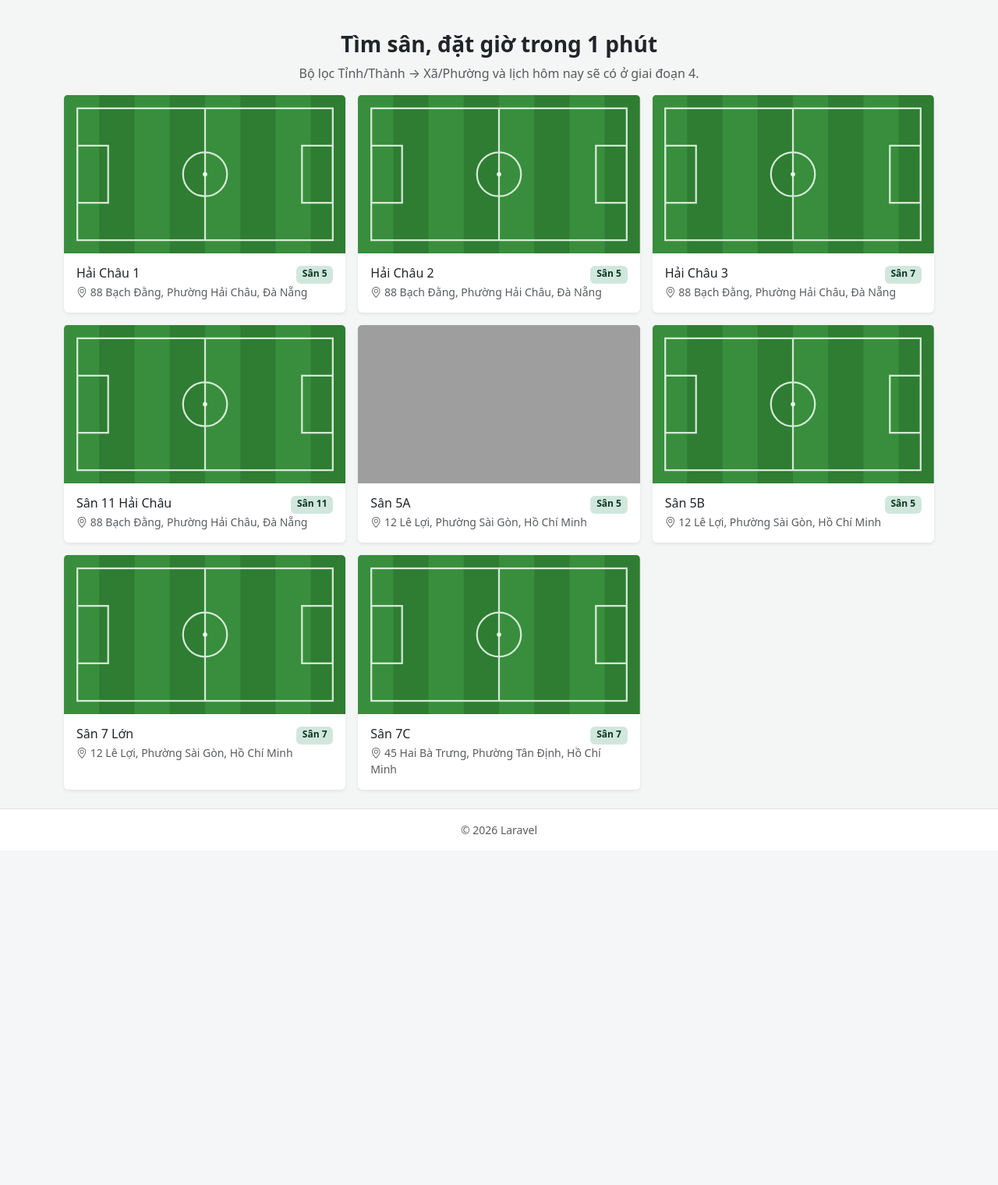
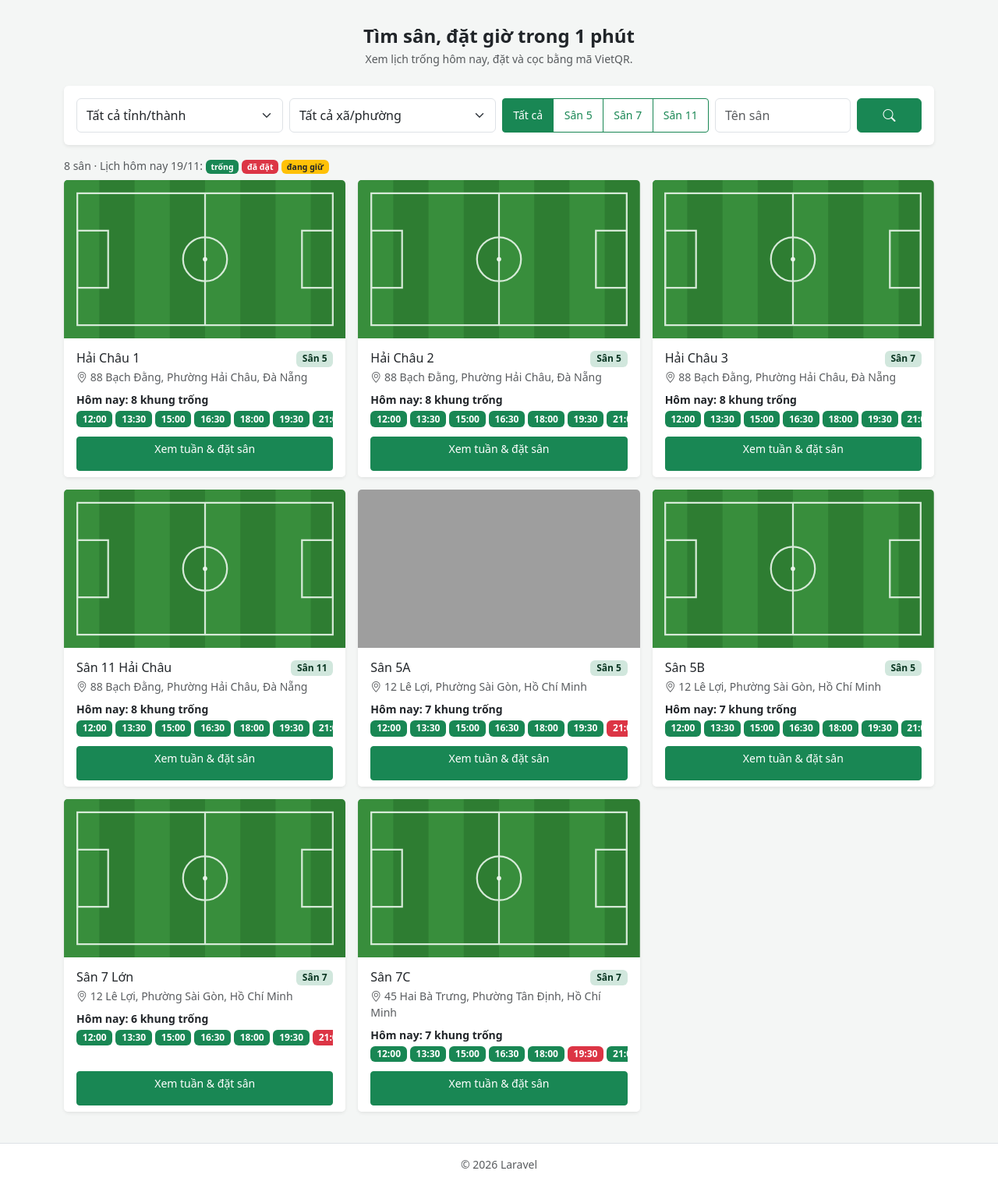
Before and after one commit to duy-2708/dat-san, a Laravel app: page / in a window 1280 px wide. Shown: the part 60-1580 px from the top of the page at 78% size. Before the commit the page ends 1130 px from the top, so only its background shows below. Run offline with Laravel 12, Linux system fonts and the light colour scheme; data comes from the database, SQL or seed files in the repository; tables that the repository leaves empty hold one stand-in row (values such as "Sample post"); parts of the project's set-up code (start-up, migrations or seed data) failed here and were passed over; grey boxes are pictures that could not be loaded.

Commit message:
Giai doan 4: trang chu loc tinh/xa/loai san va lich hom nay

```diff
--- /dev/null
+++ b/app/Http/Controllers/TrangChuController.php
@@ -0,0 +1,54 @@
+<?php
+
+namespace App\Http\Controllers;
+
+use App\Models\San;
+use App\Models\TinhThanh;
+use App\Models\XaPhuong;
+use App\Services\DatSanService;
+use App\Services\LichSan;
+use Illuminate\Http\Request;
+use Illuminate\View\View;
+
+/** Trang chủ: lọc Tỉnh/Thành → Xã/Phường + loại sân, mỗi sân kèm lịch HÔM NAY (trống / đã đặt). */
+class TrangChuController extends Controller
+{
+    public function index(Request $request, LichSan $lich, DatSanService $datSan): View
+    {
+        $loc = $request->validate([
+            'tinh' => ['nullable', 'integer'],
+            'xa' => ['nullable', 'integer'],
+            'loai' => ['nullable', 'in:5,7,11'],
+            'q' => ['nullable', 'string', 'max:100'],
+        ]);
+
+        $sans = San::query()
+            ->with(['anhSans', 'xaPhuong.tinhThanh'])
+            ->where('trang_thai', 'hoat_dong')
+            // chủ sân còn hạn gói & không bị khoá
+            ->whereHas('chuSan', fn ($q) => $q->where('trang_thai', 'hoat_dong')
+                ->whereHas('hoSoChuSan', fn ($h) => $h->where('het_han_luc', '>', now())))
+            ->when($loc['tinh'] ?? null, fn ($q, $t) => $q->whereHas('xaPhuong', fn ($x) => $x->where('tinh_thanh_id', $t)))
+            ->when($loc['xa'] ?? null, fn ($q, $x) => $q->where('xa_phuong_id', $x))
+            ->when($loc['loai'] ?? null, fn ($q, $l) => $q->where('loai_san', $l))
+            ->when($loc['q'] ?? null, fn ($q, $t) => $q->where(fn ($w) => $w
+                ->where('ten', 'like', "%{$t}%")->orWhere('biet_danh', 'like', "%{$t}%")))
+            ->orderBy('ten')
+            ->paginate(12)
+            ->withQueryString();
+
+        $datSan->nhaChoQuaHan(); // nhả ô quá hạn 1 lần trước khi dựng lịch
+        $homNay = [];
+        foreach ($sans as $s) {
+            $homNay[$s->id] = $lich->tuan($s, today(), 1)[0]['khungs']; // KHÔNG lộ người đặt
+        }
+
+        return view('trang-chu', [
+            'sans' => $sans,
+            'homNay' => $homNay,
+            'loc' => $loc,
+            'tinhThanhs' => TinhThanh::orderBy('thu_tu')->get(),
+            'xaPhuongs' => ($loc['tinh'] ?? null) ? XaPhuong::where('tinh_thanh_id', $loc['tinh'])->orderBy('ten')->get() : collect(),
+        ]);
+    }
+}
--- a/resources/views/trang-chu.blade.php
+++ b/resources/views/trang-chu.blade.php
@@ -1,25 +1,95 @@
 @extends('layouts.app')
-@section('title', 'Trang chủ')
+@section('title', 'Đặt sân bóng')
 
 @section('content')
-<div class="text-center py-3">
-    <h1 class="h3 fw-bold">Tìm sân, đặt giờ trong 1 phút</h1>
-    <p class="text-muted mb-0">Bộ lọc Tỉnh/Thành → Xã/Phường và lịch hôm nay sẽ có ở giai đoạn 4.</p>
+<div class="text-center py-2">
+    <h1 class="h4 fw-bold mb-1">Tìm sân, đặt giờ trong 1 phút</h1>
+    <p class="text-muted small mb-3">Xem lịch trống hôm nay, đặt và cọc bằng mã VietQR.</p>
 </div>
+
+<form method="GET" action="{{ route('trang-chu') }}" class="card border-0 shadow-sm mb-3">
+    <div class="card-body row g-2">
+        <div class="col-12 col-md-3">
+            <select name="tinh" id="locTinh" class="form-select" data-xa-phuong="#locXa">
+                <option value="">Tất cả tỉnh/thành</option>
+                @foreach ($tinhThanhs as $t)
+                    <option value="{{ $t->id }}" @selected((int) ($loc['tinh'] ?? 0) === $t->id)>{{ $t->ten }}</option>
+                @endforeach
+            </select>
+        </div>
+        <div class="col-12 col-md-3">
+            <select name="xa" id="locXa" class="form-select">
+                <option value="">Tất cả xã/phường</option>
+                @foreach ($xaPhuongs as $x)
+                    <option value="{{ $x->id }}" @selected((int) ($loc['xa'] ?? 0) === $x->id)>{{ $x->ten }}</option>
+                @endforeach
+            </select>
+        </div>
+        <div class="col-12 col-md-3">
+            <div class="btn-group w-100" role="group">
+                @foreach (['' => 'Tất cả', '5' => 'Sân 5', '7' => 'Sân 7', '11' => 'Sân 11'] as $gt => $ten)
+                    <input type="radio" class="btn-check" name="loai" value="{{ $gt }}" id="loai{{ $gt ?: 'all' }}" @checked((string) ($loc['loai'] ?? '') === (string) $gt)>
+                    <label class="btn btn-outline-success btn-sm d-flex align-items-center justify-content-center" for="loai{{ $gt ?: 'all' }}">{{ $ten }}</label>
+                @endforeach
+            </div>
+        </div>
+        <div class="col-8 col-md-2"><input name="q" value="{{ $loc['q'] ?? '' }}" class="form-control" placeholder="Tên sân"></div>
+        <div class="col-4 col-md-1"><button class="btn btn-success w-100"><i class="bi bi-search"></i></button></div>
+    </div>
+</form>
+
+<div class="small text-muted mb-2">{{ $sans->total() }} sân · Lịch hôm nay {{ today()->format('d/m') }}:
+    <span class="badge bg-success">trống</span> <span class="badge bg-danger">đã đặt</span> <span class="badge bg-warning text-dark">đang giữ</span></div>
+
 <div class="row g-3">
     @forelse ($sans as $s)
+        @php
+            $khungs = collect($homNay[$s->id] ?? [])->where('trang_thai', '!=', 'qua_gio');
+            $soTrong = $khungs->where('trang_thai', 'trong')->count();
+        @endphp
         <div class="col-12 col-md-6 col-lg-4">
-            <a href="{{ route('san.show', $s) }}" class="card h-100 border-0 shadow-sm text-decoration-none text-body">
-                <div class="ratio ratio-16x9"><img src="{{ $s->anhDaiDien() }}" class="card-img-top object-fit-cover" alt="{{ $s->ten }}" loading="lazy"></div>
-                <div class="card-body">
-                    <div class="d-flex justify-content-between"><h2 class="h6 mb-1">{{ $s->tenHienThi() }}</h2>
-                        <span class="badge bg-success-subtle text-success-emphasis">{{ \App\Models\San::LOAI[$s->loai_san] }}</span></div>
-                    <div class="small text-muted"><i class="bi bi-geo-alt"></i> {{ $s->diaChiDayDu() }}</div>
+            <div class="card h-100 border-0 shadow-sm">
+                <a href="{{ route('san.show', $s) }}" class="ratio ratio-16x9 d-block">
+                    <img src="{{ $s->anhDaiDien() }}" class="card-img-top object-fit-cover" alt="{{ $s->ten }}" loading="lazy">
+                </a>
+                <div class="card-body pb-2">
+                    <div class="d-flex justify-content-between gap-2">
+                        <h2 class="h6 mb-1"><a href="{{ route('san.show', $s) }}" class="text-decoration-none text-body">{{ $s->tenHienThi() }}</a></h2>
+                        <span class="badge bg-success-subtle text-success-emphasis align-self-start">{{ \App\Models\San::LOAI[$s->loai_san] }}</span>
+                    </div>
+                    <div class="small text-muted mb-2"><i class="bi bi-geo-alt"></i> {{ $s->diaChiDayDu() }}</div>
+                    <div class="small fw-semibold mb-1">Hôm nay: {{ $soTrong }} khung trống</div>
+                    <div class="d-flex flex-nowrap overflow-auto gap-1 pb-1" style="scrollbar-width: thin">
+                        @forelse ($khungs as $o)
+                            @php $mau = ['trong' => 'success', 'dang_giu' => 'warning', 'da_dat' => 'danger'][$o['trang_thai']]; @endphp
+                            <span class="badge bg-{{ $mau }}{{ $mau === 'warning' ? ' text-dark' : '' }} flex-shrink-0">{{ substr($o['khung']->gio_bat_dau, 0, 5) }}</span>
+                        @empty
+                            <span class="small text-muted">Hết giờ hôm nay</span>
+                        @endforelse
+                    </div>
                 </div>
-            </a>
+                <div class="card-footer bg-white border-0 pt-0">
+                    <a href="{{ route('san.show', $s) }}" class="btn btn-sm btn-success w-100">Xem tuần & đặt sân</a>
+                </div>
+            </div>
         </div>
     @empty
-        <div class="col-12 text-center text-muted">Chưa có sân nào.</div>
+        <div class="col-12 text-center text-muted py-5 bg-white rounded">Không tìm thấy sân phù hợp. Thử bỏ bớt bộ lọc.</div>
     @endforelse
 </div>
+<div class="mt-3">{{ $sans->links() }}</div>
 @endsection
+
+@push('scripts')
+<script>
+document.querySelectorAll('[data-xa-phuong]').forEach(function (chonTinh) {
+    chonTinh.addEventListener('change', async function () {
+        const chonXa = document.querySelector(chonTinh.dataset.xaPhuong);
+        chonXa.innerHTML = '<option value="">Tất cả xã/phường</option>';
+        if (!chonTinh.value) return;
+        const ds = await (await fetch('{{ route('dia-chi.xa-phuong') }}?tinh_thanh_id=' + chonTinh.value)).json();
+        chonXa.innerHTML += ds.map(x => `<option value="${x.id}">${x.ten.replace(/</g, '&lt;')}</option>`).join('');
+    });
+});
+</script>
+@endpush
--- a/routes/web.php
+++ b/routes/web.php
@@ -11,6 +11,7 @@ use App\Http\Controllers\KhachController;
 use App\Http\Controllers\QuanLy\DatSanController as QuanLyDatSanController;
 use App\Http\Controllers\QuanLy\ThanhToanController;
 use App\Http\Controllers\SanCongKhaiController;
+use App\Http\Controllers\TrangChuController;
 use App\Http\Controllers\QuanLy\AnhSanController;
 use App\Http\Controllers\QuanLy\KhungGioController;
 use App\Http\Controllers\QuanLy\NgayLeController;
@@ -25,11 +26,7 @@ use Illuminate\Support\Facades\Route;
 | Gõ `php artisan route:list` để xem đầy đủ.
 */
 
-// Tạm thời: liệt kê sân đang mở. Giai đoạn 4 thay bằng trang chủ có bộ lọc + lịch hôm nay.
-Route::get('/', fn () => view('trang-chu', [
-    'sans' => \App\Models\San::with('anhSans', 'xaPhuong.tinhThanh')->where('trang_thai', 'hoat_dong')
-        ->whereHas('chuSan.hoSoChuSan', fn ($q) => $q->where('het_han_luc', '>', now()))->orderBy('ten')->get(),
-]))->name('trang-chu');
+Route::get('/', [TrangChuController::class, 'index'])->name('trang-chu');
 Route::get('/dia-chi/xa-phuong', [DiaChiController::class, 'xaPhuong'])->name('dia-chi.xa-phuong');
 Route::get('/san/{san:slug}', [SanCongKhaiController::class, 'show'])->name('san.show'); // ai cũng xem được lịch trống/đã đặt
 
```
Also changed, not shown: tests/Feature/GiaiDoan4/TrangChuTest.php (added, +86 -0 lines).
